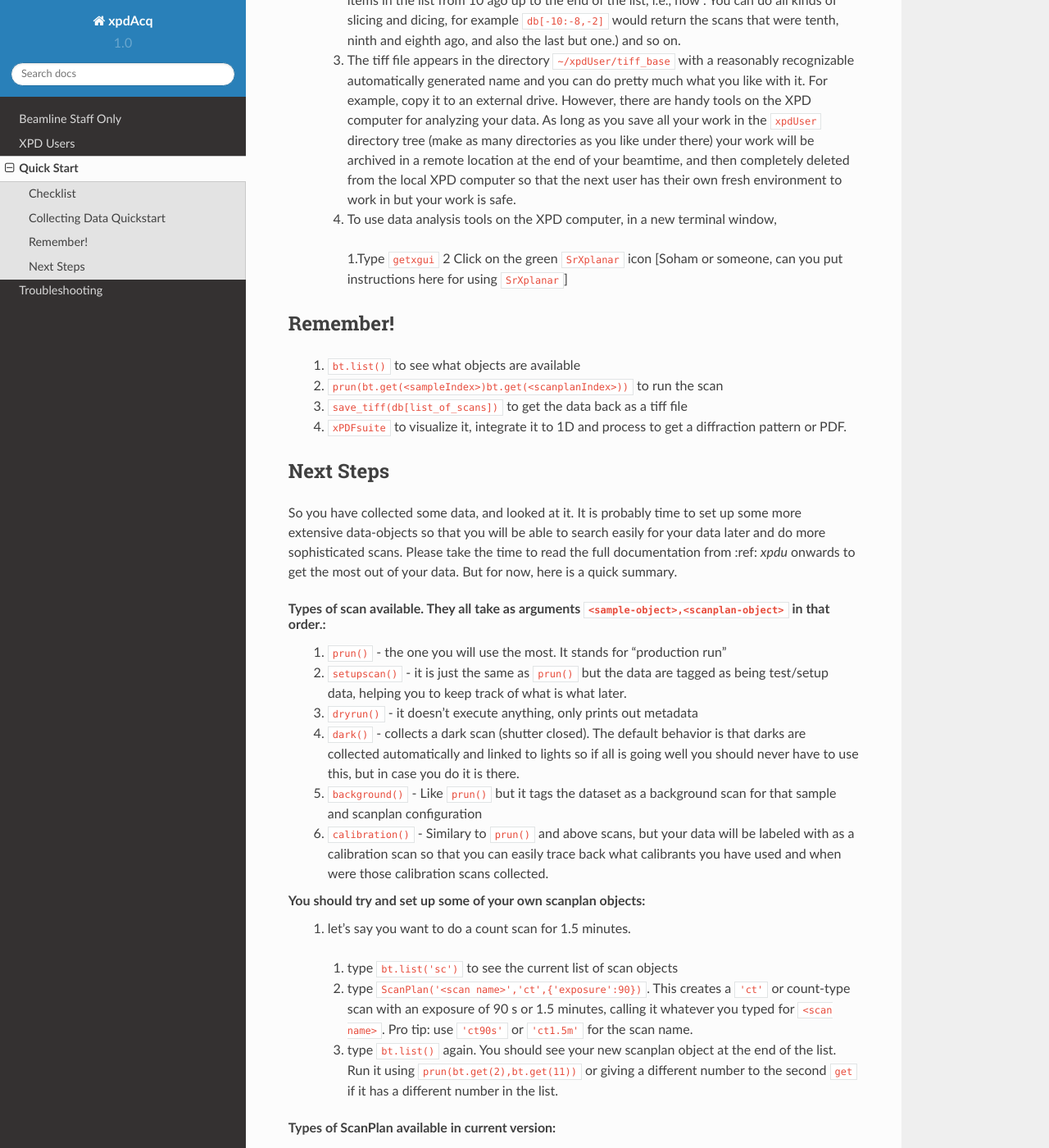
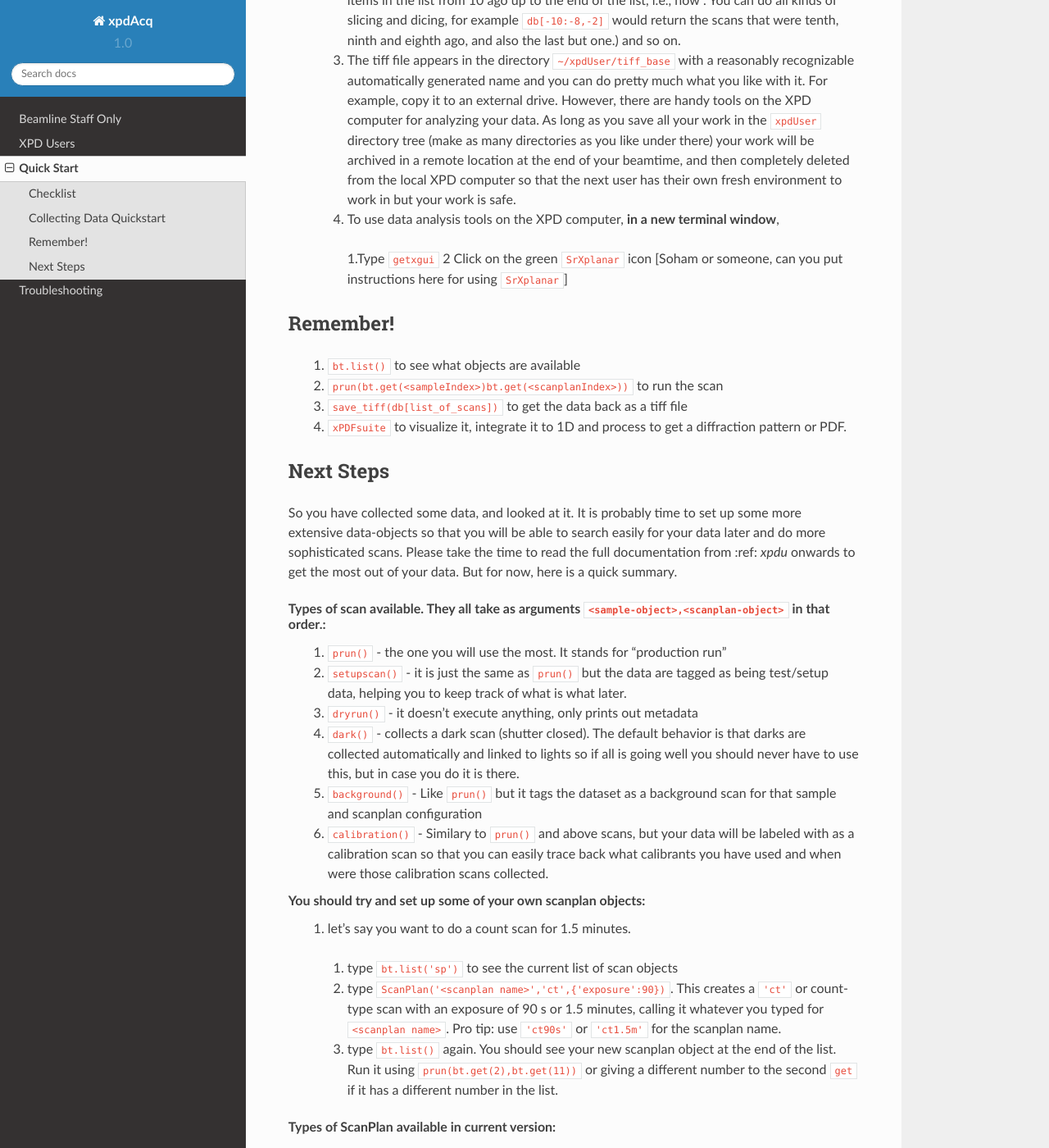
Before and after one commit to xpdAcq/xpdAcq, a Sphinx documentation site: the page built from doc/quickstart.rst, in a window 1280 px wide and 1400 px high, scrolled down 1573 px. Shown: the whole window at 82% size. Built offline with Sphinx 7.4.7 and the Read the Docs theme 2.0.0, drawn with Linux system fonts in a browser that asks for light colours.

Commit message:
update remaining ``scan`` syntax

```diff
--- a/doc/quickstart.rst
+++ b/doc/quickstart.rst
@@ -32,7 +32,7 @@ The basic way to collect data is to carry out a "scan", by typing the kind of sc
    1. Type ``save_last_tiff()`` to get the most recent scan you ran.  A dark-subtracted tiff file will appear in the directory ``~/xpdUser/tiff_base`` with prefix ``sub_`` in file name.
    2. ``save_tiff(db[-2])`` gets you the second to last scan that was collected, ``save_tiff(db[-10:])`` gets you the last 10 scans, (the syntax is Pythonic but it means "the items in the list from 10 ago up to the end of the list, i.e., now".  You can do all kinds of slicing and dicing, for example ``db[-10:-8,-2]`` would return the scans that were tenth, ninth and eighth ago, and also the last but one.) and so on.
    3. The tiff file appears in the directory ``~/xpdUser/tiff_base`` with a reasonably recognizable automatically generated name and you can do pretty much what you like with it. For example, copy it to an external drive.  However, there are handy tools on the XPD computer for analyzing your data.  As long as you save all your work in the ``xpdUser`` directory tree (make as many directories as you like under there) your work will be archived in a remote location at the end of your beamtime, and then completely deleted from the local XPD computer so that the next user has their own fresh environment to work in but your work is safe.
-   4. To use data analysis tools on the XPD computer, in a new terminal window,
+   4. To use data analysis tools on the XPD computer, **in a new terminal window**,
      1.Type ``getxgui``
      2 Click on the green ``SrXplanar`` icon [Soham or someone, can you put instructions here for using ``SrXplanar``]
 
@@ -58,8 +58,8 @@ Types of scan available.  They all take as arguments ``<sample-object>,<scanplan
 
 You should try and set up some of your own scanplan objects:
   1. let's say you want to do a count scan for 1.5 minutes.
-    1. type ``bt.list('sc')``  to see the current list of scan objects
-    2. type ``ScanPlan('<scan name>','ct',{'exposure':90})``.  This creates a ``'ct'`` or count-type scan with an exposure of 90 s or 1.5 minutes, calling it whatever you typed for ``<scan name>``.  Pro tip: use ``'ct90s'`` or ``'ct1.5m'`` for the scan name.
+    1. type ``bt.list('sp')``  to see the current list of scan objects
+    2. type ``ScanPlan('<scanplan name>','ct',{'exposure':90})``.  This creates a ``'ct'`` or count-type scan with an exposure of 90 s or 1.5 minutes, calling it whatever you typed for ``<scanplan name>``.  Pro tip: use ``'ct90s'`` or ``'ct1.5m'`` for the scanplan name.
     3. type ``bt.list()`` again.  You should see your new scanplan object at the end of the list.  Run it using ``prun(bt.get(2),bt.get(11))`` or giving a different number to the second ``get`` if it has a different number in the list.
 
 Types of ScanPlan available in current version:
```
